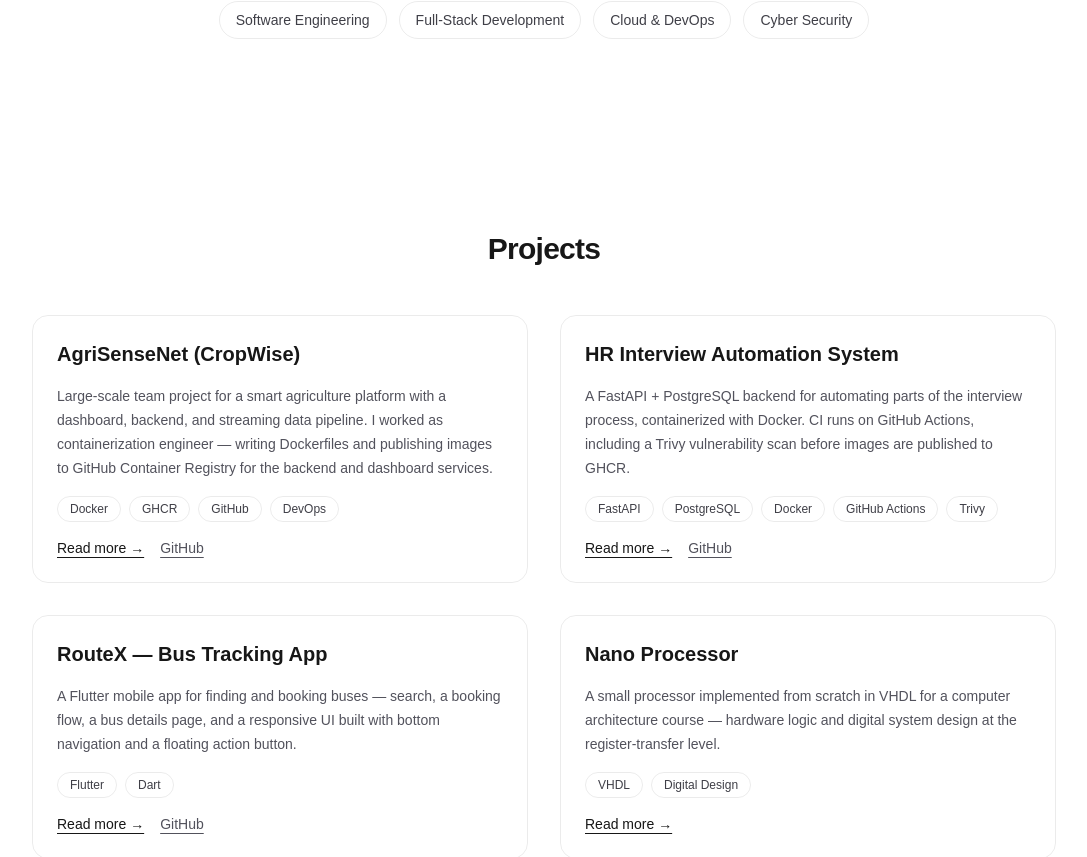
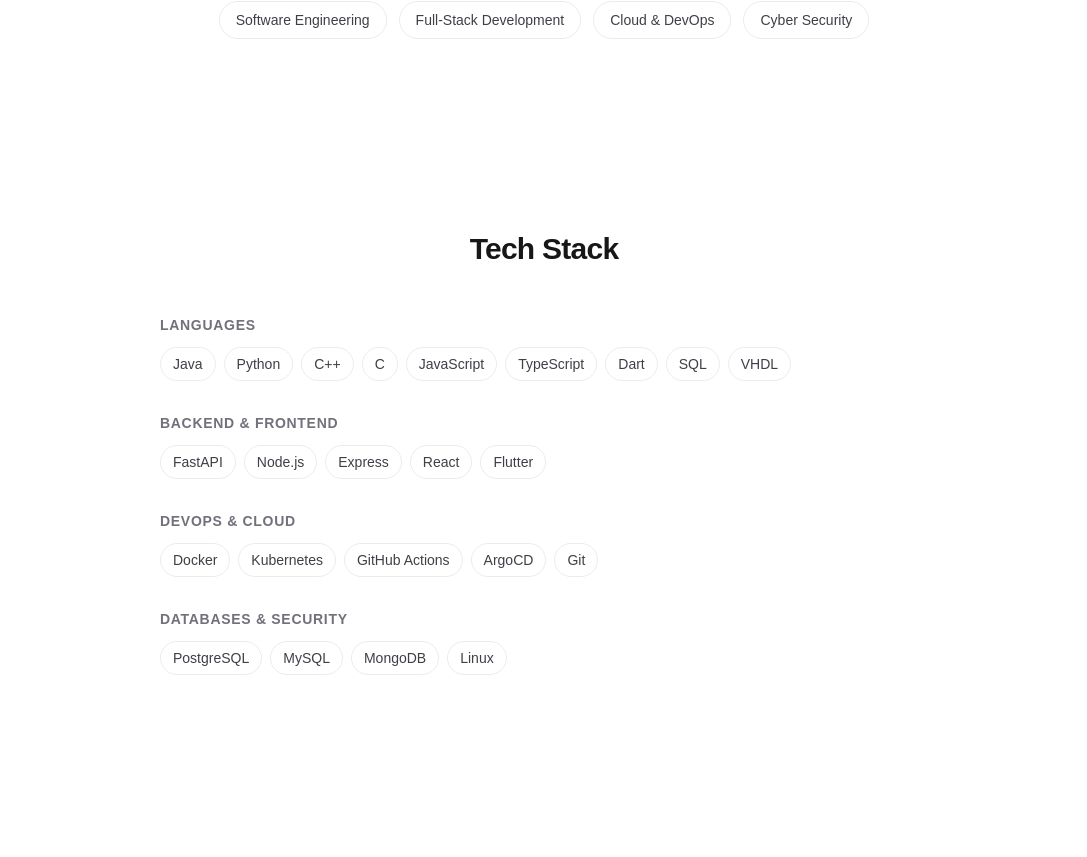
Before and after one commit to ChethanaGimhan/chethana-portfolio, a Next.js app: page / in a window 1280 px wide. Shown: the part 1480-2337 px from the top of the page, without its empty margins (96-1183 px from the left). Built offline with nearby package versions, Linux system fonts and the light colour scheme.

Commit message:
add tech stack section

```diff
--- a/app/components/Nav.tsx
+++ b/app/components/Nav.tsx
@@ -1,5 +1,6 @@
 const links = [
   { href: "/#about", label: "About" },
+  { href: "/#skills", label: "Skills" },
   { href: "/#projects", label: "Projects" },
   { href: "/#contact", label: "Contact" },
 ];
--- /dev/null
+++ b/app/components/Skills.tsx
@@ -0,0 +1,64 @@
+import Reveal from "./Reveal";
+
+const skillGroups = [
+  {
+    category: "Languages",
+    skills: [
+      "Java",
+      "Python",
+      "C++",
+      "C",
+      "JavaScript",
+      "TypeScript",
+      "Dart",
+      "SQL",
+      "VHDL",
+    ],
+  },
+  {
+    category: "Backend & Frontend",
+    skills: ["FastAPI", "Node.js", "Express", "React", "Flutter"],
+  },
+  {
+    category: "DevOps & Cloud",
+    skills: ["Docker", "Kubernetes", "GitHub Actions", "ArgoCD", "Git"],
+  },
+  {
+    category: "Databases & Security",
+    skills: ["PostgreSQL", "MySQL", "MongoDB", "Linux"],
+  },
+];
+
+export default function Skills() {
+  return (
+    <section id="skills" className="px-6 py-24">
+      <div className="mx-auto max-w-3xl">
+        <Reveal>
+          <h2 className="text-center text-3xl font-bold tracking-tight text-foreground">
+            Tech Stack
+          </h2>
+        </Reveal>
+
+        <div className="mt-12 flex flex-col gap-8">
+          {skillGroups.map((group, index) => (
+            <Reveal key={group.category} delayMs={index * 80}>
+              <h3 className="text-sm font-semibold uppercase tracking-wider text-zinc-500 dark:text-zinc-500">
+                {group.category}
+              </h3>
+              <div className="mt-3 flex flex-wrap gap-2">
+                {group.skills.map((skill) => (
+                  <span
+                    key={skill}
+                    className="rounded-full border border-solid border-black/[.08] px-3 py-1.5 text-sm text-zinc-700 dark:border-white/[.145] dark:text-zinc-300"
+                  >
+                    {skill}
+                  </span>
+                ))}
+              </div>
+            </Reveal>
+          ))}
+        </div>
+      </div>
+    </section>
+  );
+}
--- a/app/page.tsx
+++ b/app/page.tsx
@@ -1,5 +1,6 @@
 import Hero from "./components/Hero";
 import About from "./components/About";
+import Skills from "./components/Skills";
 import Projects from "./components/Projects";
 import Contact from "./components/Contact";
 
@@ -8,6 +9,7 @@
     <main className="flex flex-1 flex-col">
       <Hero />
       <About />
+      <Skills />
       <Projects />
       <Contact />
     </main>
```
